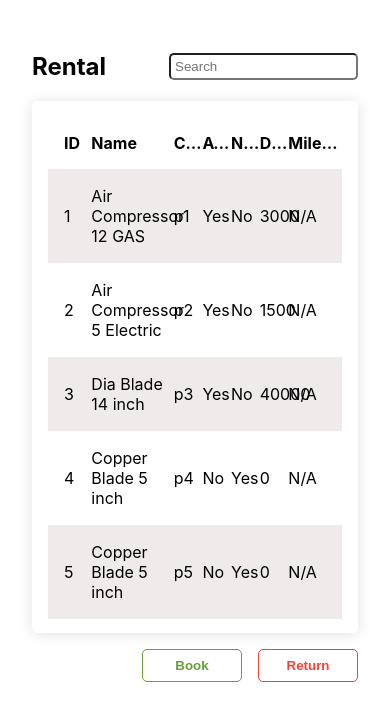
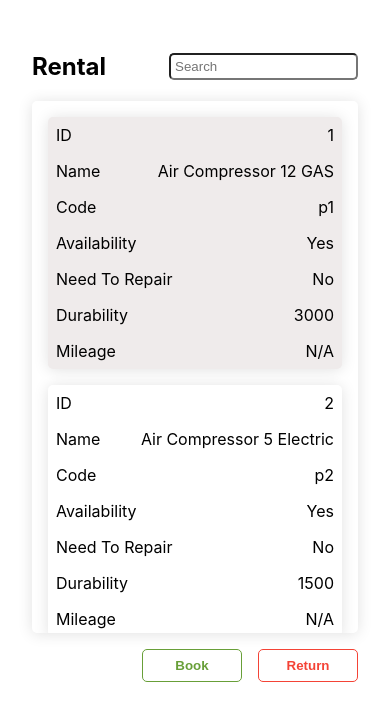
Before and after one commit to mp5maker/react-rental, a React (Create React App) app: page / in a window 390 px wide. Shown: the top 720 px of the page. Built offline with nearby package versions, Linux system fonts and the light colour scheme; the HTML template or start-up script is replaced by a standard one.

Commit message:
feat: add responsiveness to the table

```diff
--- a/src/components/table/index.tsx
+++ b/src/components/table/index.tsx
@@ -77,6 +77,7 @@ const Table = <T,>({
                     if (column === 'id')
                       return (
                         <td
+                          data-header={'ID'}
                           key={`${generatedUUID}-${generator.next().value}-${rowKey}-${columnKey}`}
                           {...tdProps}
                         >
@@ -85,6 +86,7 @@ const Table = <T,>({
                       )
                     return (
                       <td
+                        data-header={get(headerTitles, column, '')}
                         key={`${generatedUUID}-${generator.next().value}-${rowKey}-${columnKey}`}
                         {...tdProps}
                       >
--- a/src/components/table/table.scss
+++ b/src/components/table/table.scss
@@ -47,4 +47,52 @@
       }
     }
   }
+  @media screen and (max-width: 767px) {
+    table {
+      display: block;
+      thead {
+        display: none;
+      }
+      tbody {
+        display: block;
+        tr {
+          display: block;
+          margin-bottom: var(--mediumSpace);
+          border-radius: var(--commonBorderRadius);
+          box-shadow: 0 1px 15px 0 rgba(0, 0, 0, 0.12);
+          &:hover {
+            box-shadow: 0 1px 15px 0 rgba(0, 0, 0, 0.2);
+          }
+          td {
+            display: block;
+            text-align: right;
+            width: unset;
+            p {
+              margin-top: 0;
+              margin-bottom: 0;
+            }
+            &:first-child {
+              padding-left: 0;
+              padding: var(--smallSpace);
+            }
+            &:last-child {
+              padding-right: 0;
+              padding: var(--smallSpace);
+            }
+            &:before {
+              content: attr(data-header);
+              float: left;
+              position: relative;
+            }
+            padding: var(--smallSpace);
+          }
+          &::before, &::after {
+            clear: both;
+            content: "";
+            display: block;
+          }
+        }
+      }
+    }
+  }
 }
```
